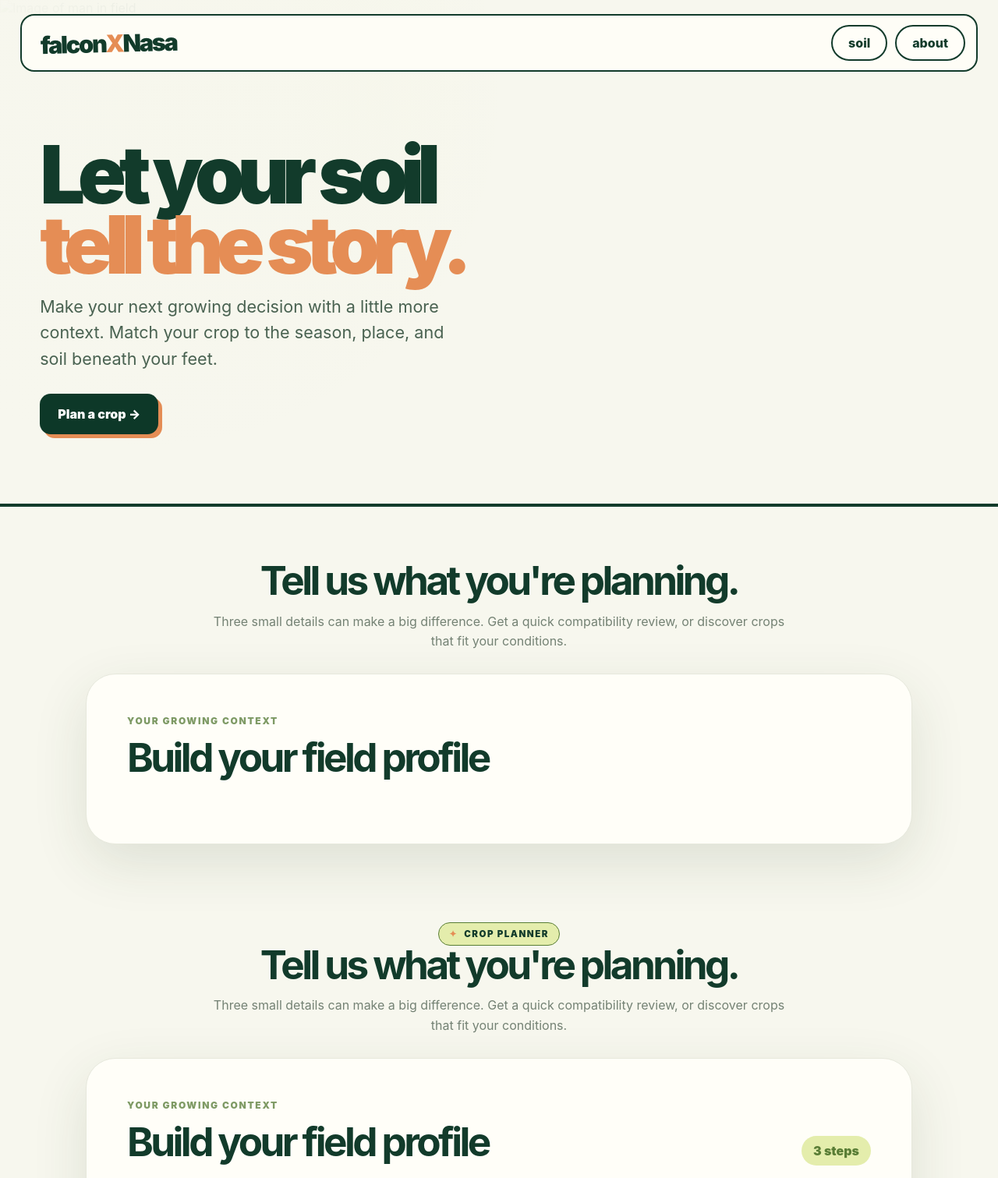
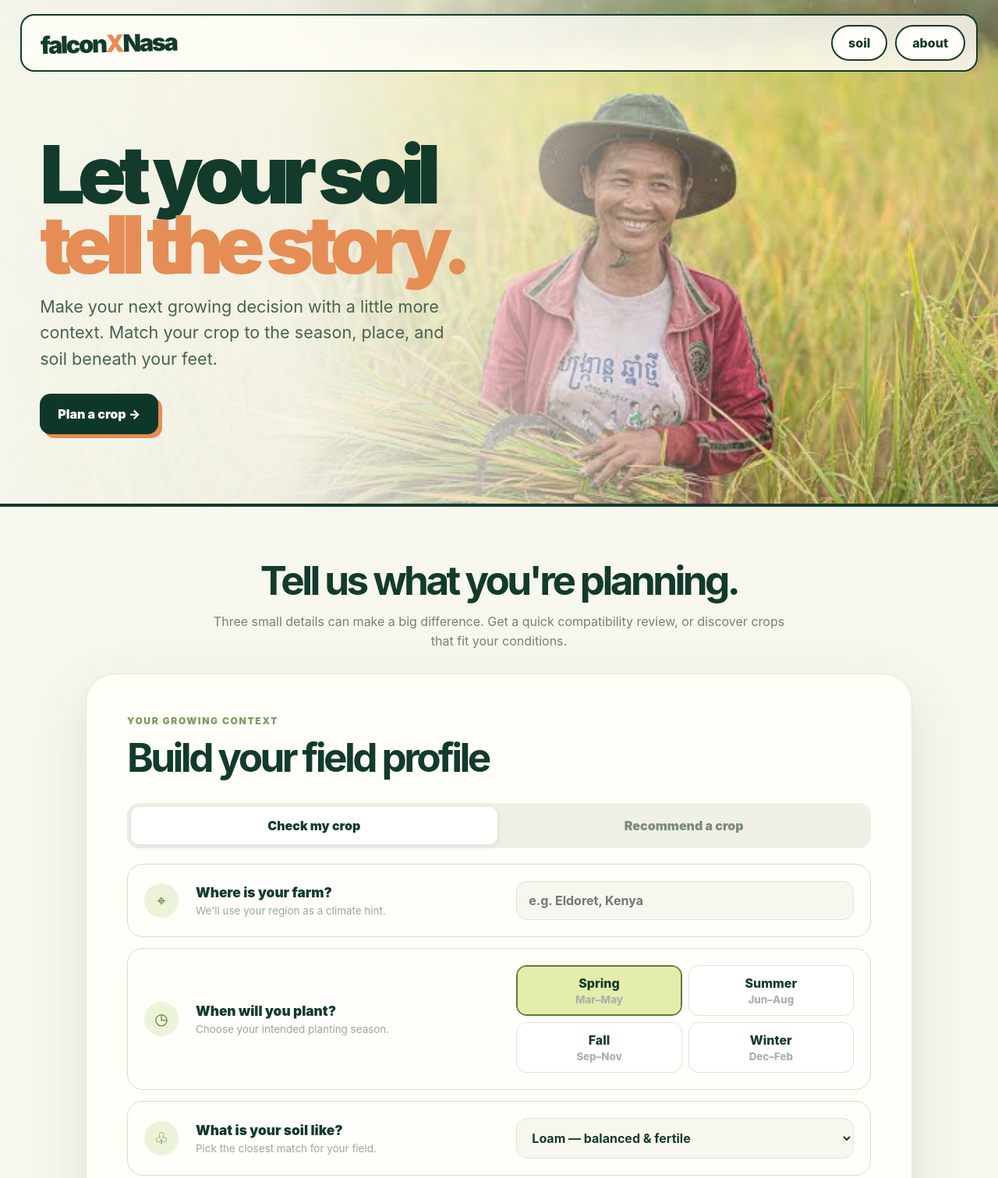
Before and after one commit to OniKiely/FalconXNasa---NASA-APPS, a plain HTML site: page index.html in a window 1280 px wide. Shown: the top 1511 px of the page at 78% size. Drawn offline with Linux system fonts and the light colour scheme.

Commit message:
Fixed bugs from merge

```diff
--- a/index.html
+++ b/index.html
@@ -12,13 +12,13 @@
       <a class="brand" href="#home" onclick="showHome()">falcon<span>X</span>Nasa</a>
       <div class="nav-actions">
         <button class="nav-btn" onclick="scrollToPlanner()">soil</button>
-        <button class="nav-btn" onclick="showAbout()">about</button>
+        <a class="nav-btn" href="about-us.html">about</a>
       </div>
     </nav>
 
     <main id="homePage">
       <section class="hero" id="home">
-        <img class="hero-image" src="ManInfield.png" alt="Image of man in field" />
+        <img class="hero-image" src="images/ManInfield.png" alt="Image of man in field" />
         <div class="hero-copy">
           <h1>Let your soil<br><em>tell the story.</em></h1>
           <p>Make your next growing decision with a little more context. Match your crop to the season, place, and soil beneath your feet.</p>
@@ -26,22 +26,8 @@
         </div>
       </section>
 
-      <section class="planner-wrap" id="planner">
-        <div class="section-heading">
-          <h2>Tell us what you're planning.</h2>
-          <p>Three small details can make a big difference. Get a quick compatibility review, or discover crops that fit your conditions.</p>
-        </div>
-      </nav>
-
-        <div class="planner">
-          <div class="planner-top">
-            <div><div class="planner-kicker">your growing context</div><h3>Build your field profile</h3></div>
-          </div>
-        </section>
-
         <section class="planner-wrap" id="planner">
           <div class="section-heading">
-            <div class="eyebrow">crop planner</div>
             <h2>Tell us what you're planning.</h2>
             <p>
               Three small details can make a big difference. Get a quick
@@ -55,7 +41,6 @@
                 <div class="planner-kicker">your growing context</div>
                 <h3>Build your field profile</h3>
               </div>
-              <div class="step-pill">3 steps</div>
             </div>
 
             <div class="mode-switch">
```
